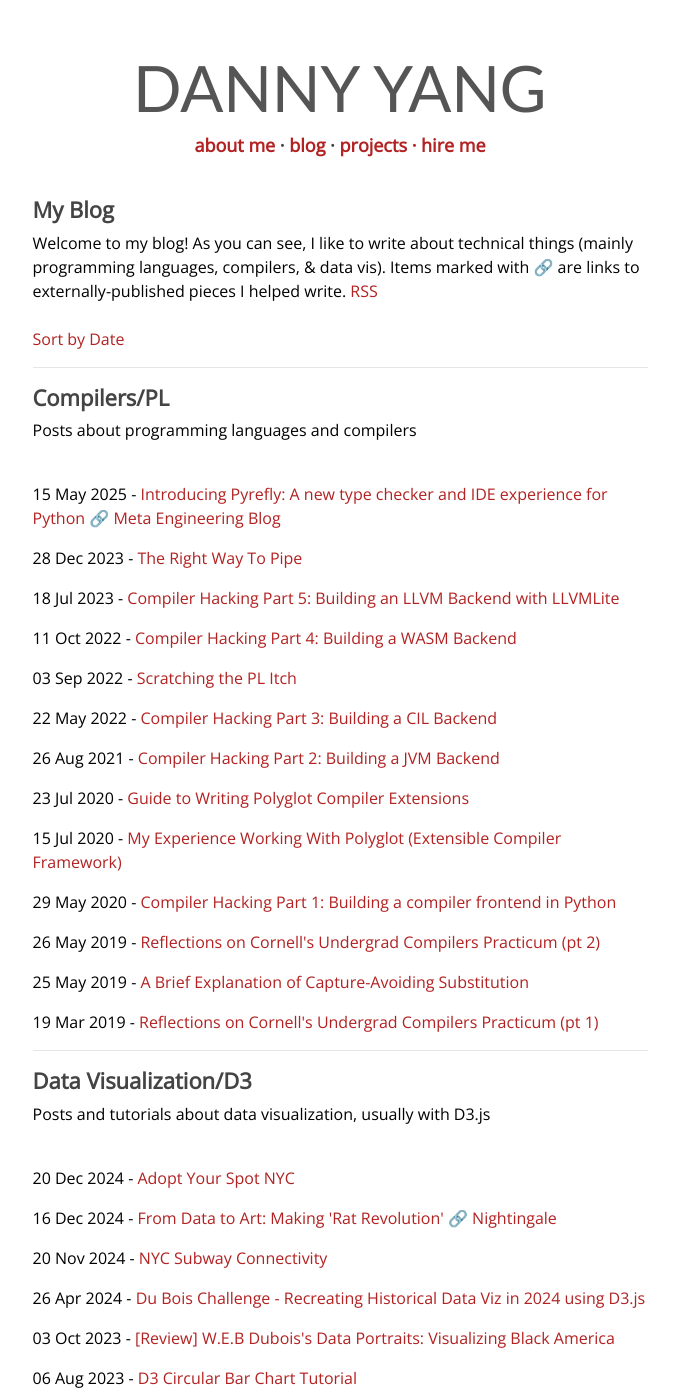
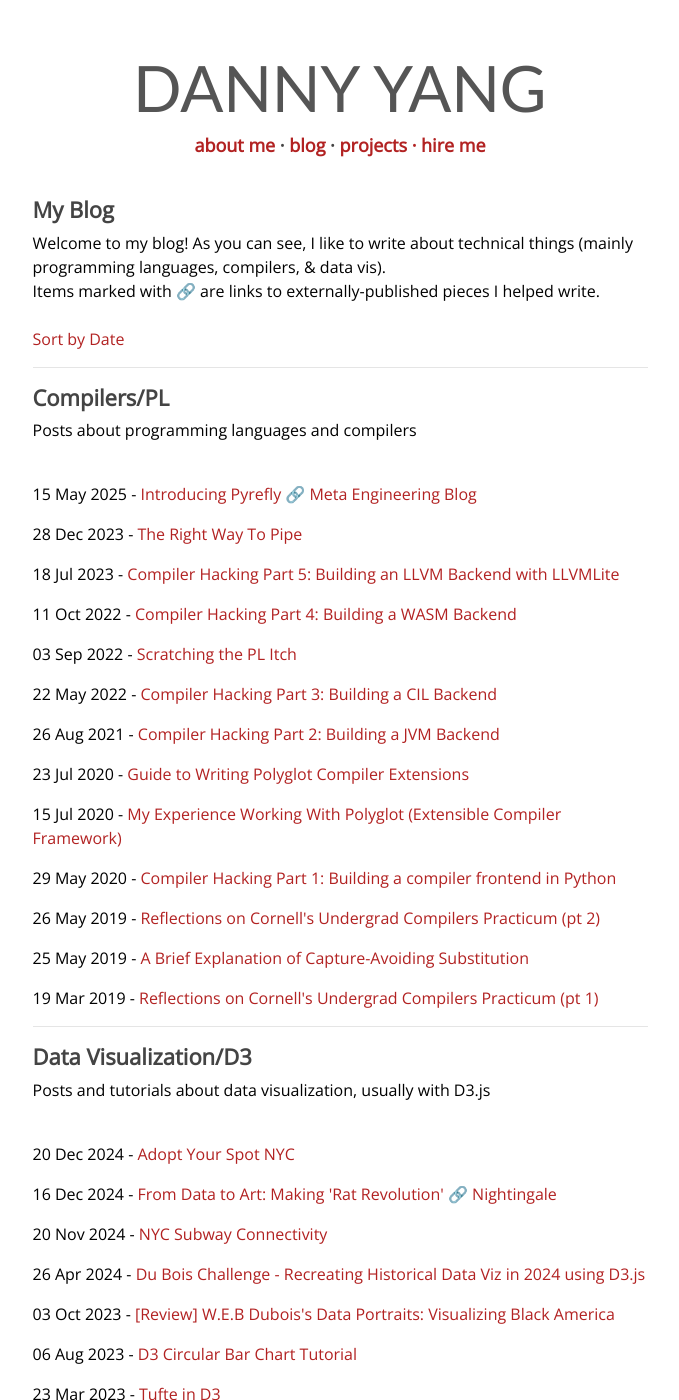
Before and after one commit to yangdanny97/yangdanny97.github.io, a Jekyll site: the page built from blog/index.html, in a window 1280 px wide and 1400 px high. Shown: the whole window, without its empty margins (300-979 px from the left). Built offline with Jekyll 4.4.1, drawn with Linux system fonts in a browser that asks for light colours; some of the changed text lies outside the part shown.

Commit message:
add intro to d3, some formatting changes

```diff
--- a/_posts/2025-05-15-introducing-pyrefly.md
+++ b/_posts/2025-05-15-introducing-pyrefly.md
@@ -1,5 +1,5 @@
 ---
-title: "Introducing Pyrefly: A new type checker and IDE experience for Python"
+title: "Introducing Pyrefly"
 description: "Introducing a brand new, lightning-fast Python language server and type checker written in Rust"
 date: 2025-05-15
 category: "Compilers"
--- a/blog/chronological.html
+++ b/blog/chronological.html
@@ -7,7 +7,7 @@
     <div class="col-sm-6 offset-sm-3 content-pad">
         <h3>{{ page.title }}</h3>
         <div>Welcome to my blog! As you can see, I like to write about technical things (mainly programming languages,
-            compilers, & data vis). <a href="/feed.xml" target="_blank">RSS</a></div>
+            compilers, & data vis).<br> Items marked with 🔗 are links to externally-published pieces I helped write.</div>
         <br />
         <a href="https://yangdanny97.github.io/blog">Sort by Category</a>
         <hr>
--- a/blog/index.html
+++ b/blog/index.html
@@ -7,7 +7,7 @@
     <div class="col-sm-6 offset-sm-3 content-pad">
         <h3>{{ page.title }}</h3>
         <div>Welcome to my blog! As you can see, I like to write about technical things (mainly programming languages,
-            compilers, & data vis). Items marked with 🔗 are links to externally-published pieces I helped write. <a href="/feed.xml" target="_blank">RSS</a></div>
+            compilers, & data vis).<br> Items marked with 🔗 are links to externally-published pieces I helped write.</div>
         <br>
         <a href="https://yangdanny97.github.io/blog/chronological.html">Sort by Date</a>
         <hr>
```
Also changed, not shown: _posts/2021-09-06-intro-to-d3.md (added, +10 -0 lines), _posts/2025-05-05-pandas-and-free-threading.md (+1 -1 lines).
